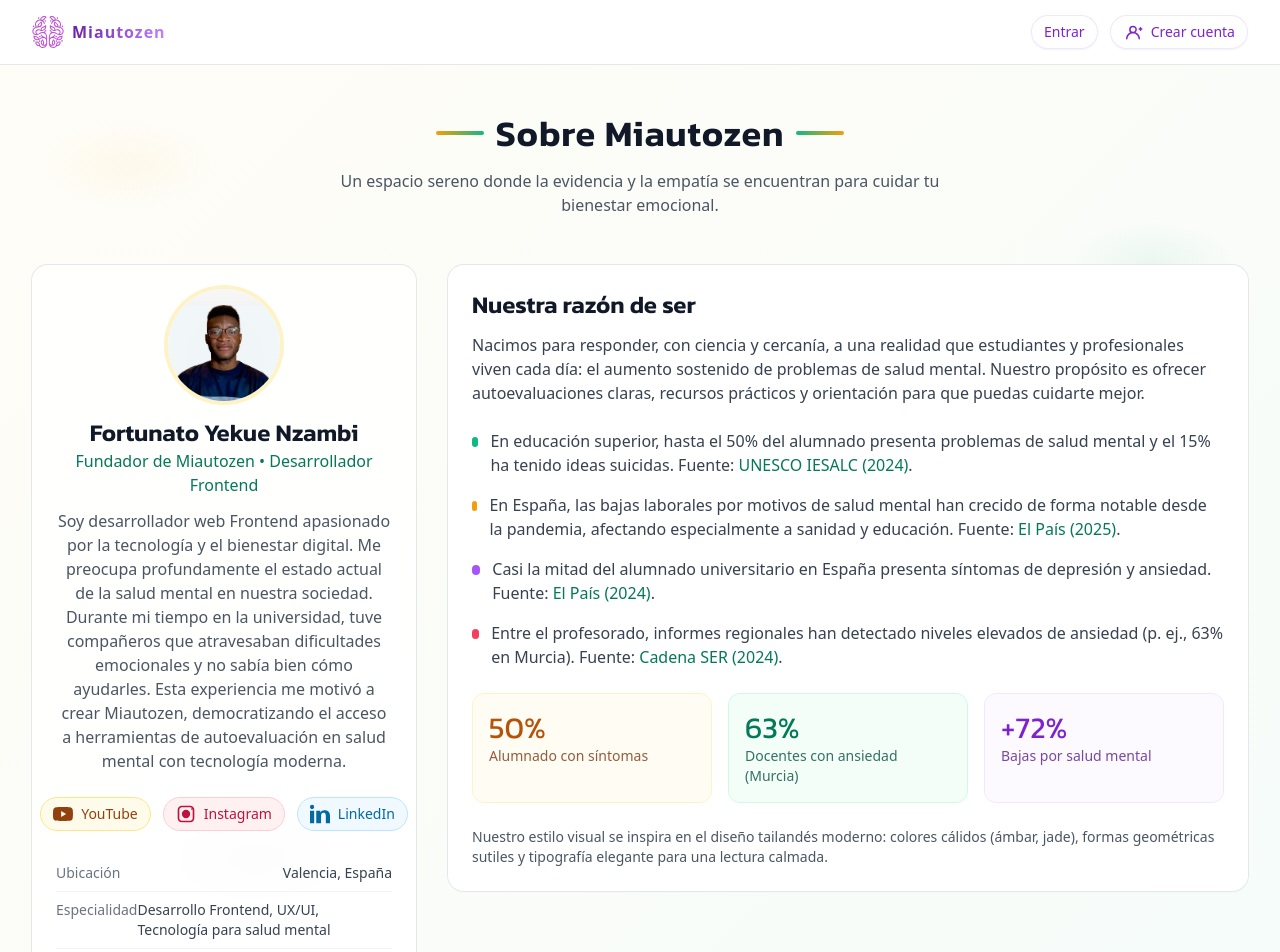
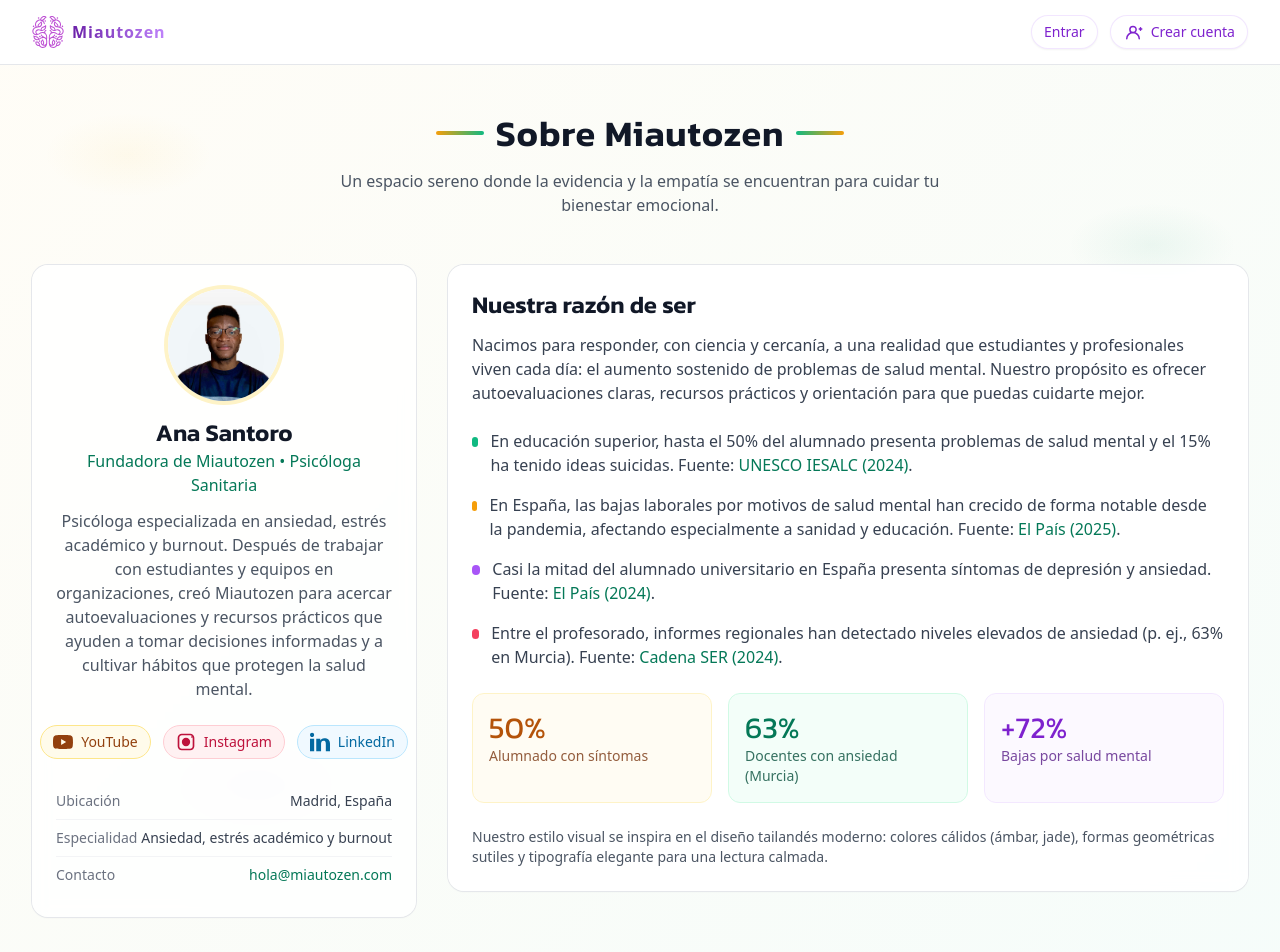
Before and after one commit to 4tucode/miautozen, a Vue app: page /sobre in a window 1280 px wide. Shown: the top 952 px of the page. Built offline with nearby package versions, Linux system fonts and the light colour scheme; no server answers.

Commit message:
Cambios de ultima hora

```diff
--- a/src/views/AboutView.vue
+++ b/src/views/AboutView.vue
@@ -17,14 +17,13 @@
         <!-- Creadora -->
         <article class="lg:col-span-1 bg-white/80 backdrop-blur rounded-2xl shadow-sm ring-1 ring-gray-200 p-6">
           <div class="flex flex-col items-center text-center">
-            <img :src="creatorPhoto" alt="Foto de Fortunato Yekue Nzambi" class="h-28 w-28 rounded-full ring-4 ring-amber-100 object-cover" />
-            <h2 class="font-kanit mt-4 text-2xl font-semibold text-gray-900">Fortunato Yekue Nzambi</h2>
-            <p class="text-emerald-700 font-medium">Fundador de Miautozen • Desarrollador Frontend</p>
+            <img :src="creatorPhoto" alt="Foto de Ana Santoro" class="h-28 w-28 rounded-full ring-4 ring-amber-100 object-cover" />
+            <h2 class="font-kanit mt-4 text-2xl font-semibold text-gray-900">Ana Santoro</h2>
+            <p class="text-emerald-700 font-medium">Fundadora de Miautozen • Psicóloga Sanitaria</p>
             <p class="text-gray-600 mt-3">
-              Soy desarrollador web Frontend apasionado por la tecnología y el bienestar digital. Me preocupa profundamente
-              el estado actual de la salud mental en nuestra sociedad. Durante mi tiempo en la universidad, tuve compañeros
-              que atravesaban dificultades emocionales y no sabía bien cómo ayudarles. Esta experiencia me motivó a crear
-              Miautozen, democratizando el acceso a herramientas de autoevaluación en salud mental con tecnología moderna.
+              Psicóloga especializada en ansiedad, estrés académico y burnout. Después de trabajar con estudiantes y
+              equipos en organizaciones, creó Miautozen para acercar autoevaluaciones y recursos prácticos que ayuden a
+              tomar decisiones informadas y a cultivar hábitos que protegen la salud mental.
             </p>
 
             <div class="mt-6 flex items-center gap-3">
@@ -52,15 +51,15 @@
           <dl class="mt-6 divide-y divide-gray-100 text-sm text-gray-700">
             <div class="flex justify-between py-2">
               <dt class="text-gray-500">Ubicación</dt>
-              <dd>Valencia, España</dd>
+              <dd>Madrid, España</dd>
             </div>
             <div class="flex justify-between py-2">
               <dt class="text-gray-500">Especialidad</dt>
-              <dd>Desarrollo Frontend, UX/UI, Tecnología para salud mental</dd>
+              <dd>Ansiedad, estrés académico y burnout</dd>
             </div>
             <div class="flex justify-between py-2">
               <dt class="text-gray-500">Contacto</dt>
-              <dd><a href="mailto:4tucode@gmail.com" class="text-emerald-700 hover:underline">4tucode@gmail.com</a></dd>
+              <dd><a href="mailto:hola@miautozen.com" class="text-emerald-700 hover:underline">hola@miautozen.com</a></dd>
             </div>
           </dl>
         </article>
@@ -137,9 +136,9 @@
     return {
       creatorPhoto,
       links: {
-        youtube: 'https://www.youtube.com/@fortunatoyekue',
-        instagram: 'https://www.instagram.com/fortunato.yekue',
-        linkedin: 'https://www.linkedin.com/in/fortunato-yekue-nzambi-82489b75/'
+        youtube: 'https://www.youtube.com/@anasantoro.mente',
+        instagram: 'https://www.instagram.com/ana.santoro.mente',
+        linkedin: 'https://www.linkedin.com/in/ana-santoro-mente'
       }
     }
   }
```
